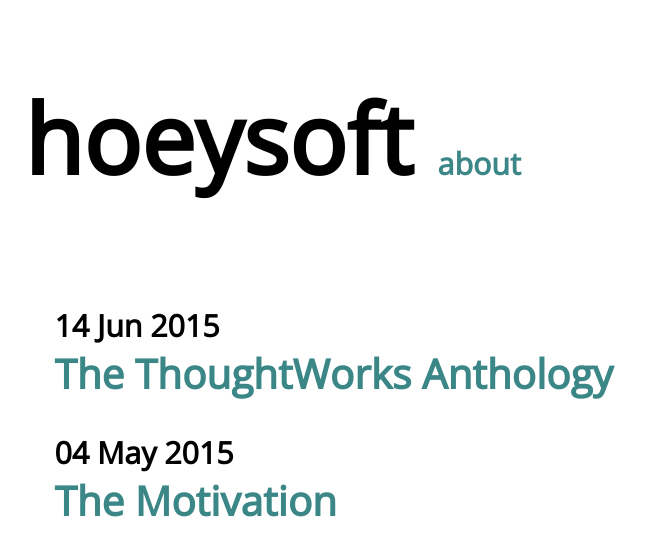
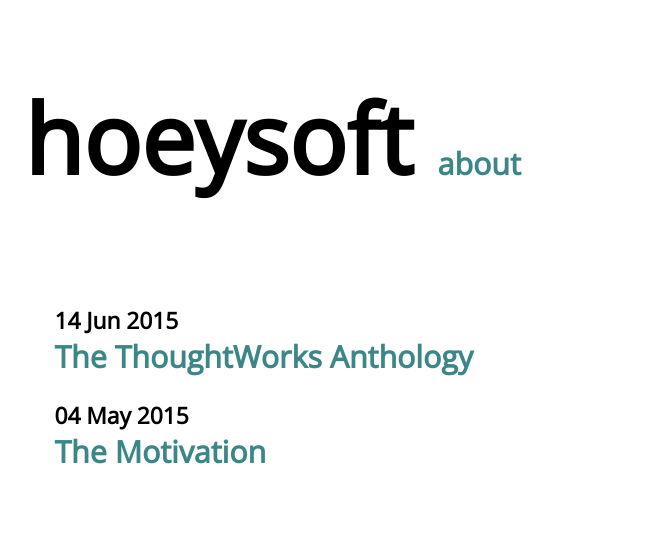
Before and after one commit to hoeysoft/hoeysoft.github.io, a Jekyll site: the page built from index.html, in a window 1280 px wide. Shown: the top 556 px of the page, without its empty margins (136-782 px from the left). Built offline with Jekyll 4.4.1, drawn with Linux system fonts in a browser that asks for light colours.

Commit message:
make post-lists' size smaller

```diff
--- a/css/default.scss
+++ b/css/default.scss
@@ -116,16 +116,15 @@ a {
 
 #posts {
     .post-row {
-        padding-bottom: $P2;
+        padding-bottom: $P3;
         font-weight   : bold;
 
         .date-indicator {
-            font-size: $F4;
+            font-size: $F5;
         }
 
         .post-title {
-            font-size: $F3;
+            font-size: $F4;
         }
     }
-
 }
```
